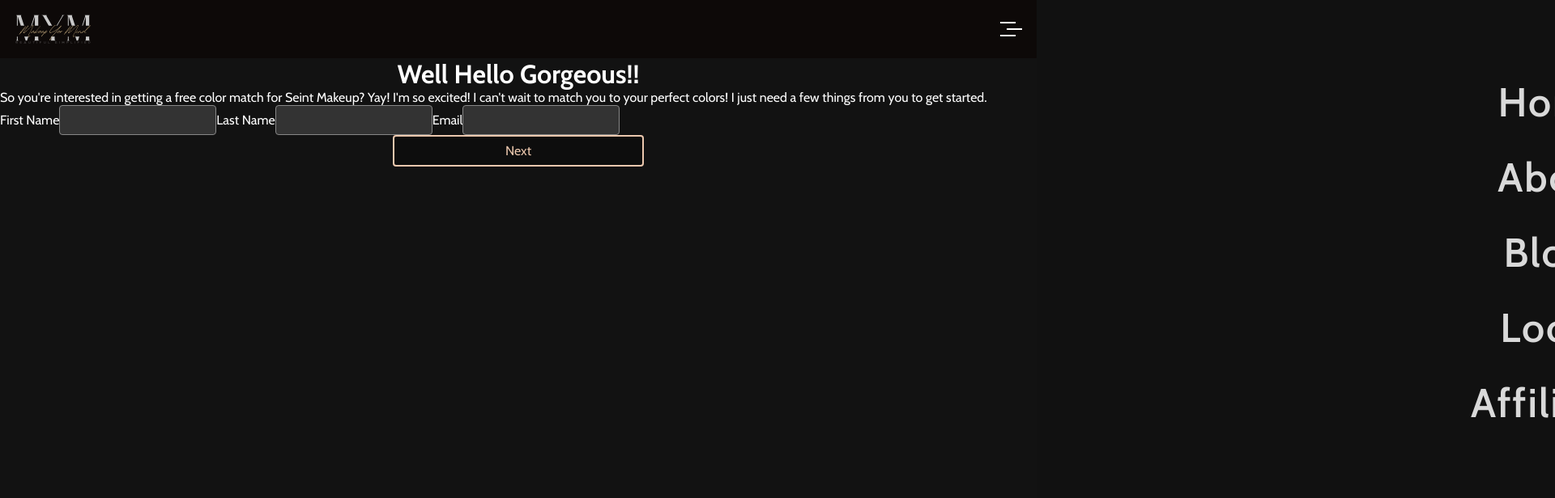
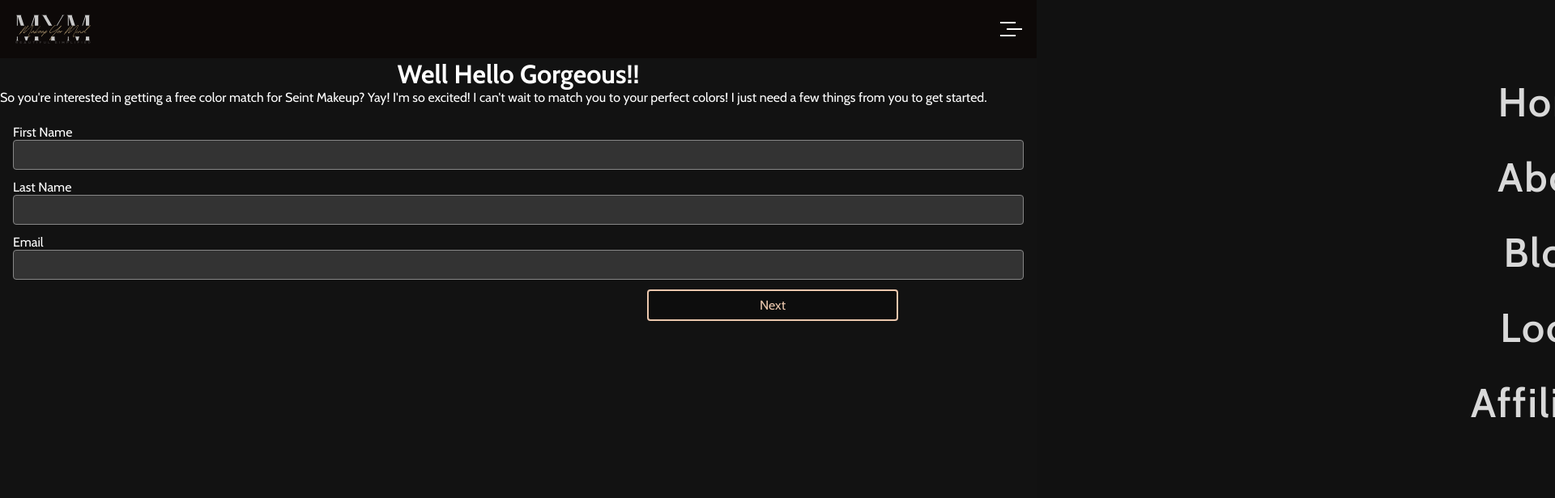
Before and after one commit to ryanbradley-webdev/makeup-yer-mind-official, a Next.js app: page /color-match in a window 1280 px wide. Shown: the top 616 px of the page at 81% size, 1920 px wide, since content can reach past the window. Built offline with nearby package versions, Linux system fonts and the light colour scheme.

Commit message:
Add type validation function to Button component to use the 'type' attribute as a prop. Add placeholder 'last form div' to test button display logic.

```diff
--- a/app/color-match/components/Form.tsx
+++ b/app/color-match/components/Form.tsx
@@ -4,6 +4,7 @@
 import { reducer, initialState } from '../util/Reducer'
 import styles from '../page.module.css'
 import FormDiv from './FormDiv'
+import Image from 'next/image'
 
 export default function Form() {
     const [formData, dispatch] = useReducer(reducer, initialState)
@@ -140,6 +141,33 @@
 
             </FormDiv>
 
+            <FormDiv
+                formPage={formPage}
+                setFormPage={setFormPage}
+                pageIndex={4}
+            >
+
+                <p>
+                    Okay gorgeous, I just need a makeup free selfie! This is so important for me to accurately match you. I know that sending a makeup-free selfie can be intimidating, please know that I am the only one who will see it and I will delete it as soon as I&apos;m done matching you! Follow the instructions below to submit a perfect selfie!
+                </p>
+
+                <Image src='/selfie-how-to.png' width={480} height={540} alt='' />
+
+            </FormDiv>
+
+            <FormDiv
+                formPage={formPage}
+                setFormPage={setFormPage}
+                pageIndex={5} // FIXME this value is for testing 'last page' functionality. Change to actual value when more content is added.
+                lastPage
+            >
+
+                <p>
+                    If you&apos;re happy with everything, submit the form and I&apos;ll give you your color match in just a few days!
+                </p>
+
+            </FormDiv>
+
         </form>
     )
 }
--- a/app/color-match/components/FormDiv.tsx
+++ b/app/color-match/components/FormDiv.tsx
@@ -39,12 +39,16 @@
 
             <div className={styles.btnDiv}>
 
-                {!firstPage && <Button onClick={() => setFormPage(prevPage => prevPage - 1)}>
+                {!firstPage && <Button onClick={() => setFormPage(prevPage => prevPage - 1)} type='button'>
                     Previous
                 </Button>}
 
-                {!lastPage && <Button onClick={() => setFormPage(prevPage => prevPage + 1)}>
+                {!lastPage && <Button onClick={() => setFormPage(prevPage => prevPage + 1)} style={{ gridColumn: '2' }} type='button'>
                     Next
+                </Button>}
+
+                {lastPage && <Button variant='solid'>
+                    Submit
                 </Button>}
 
             </div>
--- a/app/color-match/page.module.css
+++ b/app/color-match/page.module.css
@@ -0,0 +1,44 @@
+.form {
+    position: relative;
+    margin-top: 24px;
+    margin-inline: 16px;
+    height: 60vh;
+}
+
+.formDiv {
+    position: absolute;
+    top: 0;
+    left: 0;
+    display: grid;
+    row-gap: 12px;
+    width: 100%;
+    transition: all 0.5s ease-in-out;
+}
+
+.formDiv label {
+    display: flex;
+    flex-direction: column;
+}
+
+.formDiv img {
+    width: 100%;
+    height: auto;
+}
+
+.radioDiv {
+    display: grid;
+    row-gap: 6px;
+}
+
+.radioDiv label {
+    flex-direction: row;
+    padding: 8px;
+    border-radius: 4px;
+    border: 1px solid var(--color-white-ter);
+}
+
+.btnDiv {
+    display: grid;
+    grid-template-columns: repeat(2, 1fr);
+    column-gap: 8px;
+}
--- a/components/Button.tsx
+++ b/components/Button.tsx
@@ -3,11 +3,13 @@
 interface ButtonProps extends React.HTMLAttributes<HTMLButtonElement> {
     children: string
     variant?: string
+    type?: string
 }
 
 export default function Button({
     children,
     variant,
+    type,
     ...props
 }: ButtonProps) {
     const generateClassName = () => {
@@ -20,8 +22,31 @@
         }
     }
 
+    const generateType = () => {
+
+        if (!validateType(type)) {
+            return undefined
+        } else {
+            return type
+        }
+    }
+
+    const validateType = (str: unknown): str is 'submit' | 'reset' | 'button' => {
+        const allowableTypes = ['submit', 'button', 'reset']
+
+        if (!str){
+            return false
+        }
+
+        if (typeof str === 'string' && !allowableTypes.includes(str)) {
+            return false
+        }
+
+        return true
+    }
+
     return (
-        <button className={ `button ${generateClassName()}` } {...props}>
+        <button className={ `button ${generateClassName()}` } type={generateType()} {...props}>
             {children}
         </button>
     )
```
Also changed, not shown: public/selfie-how-to.png (added).
